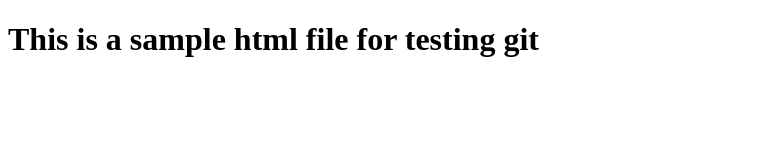
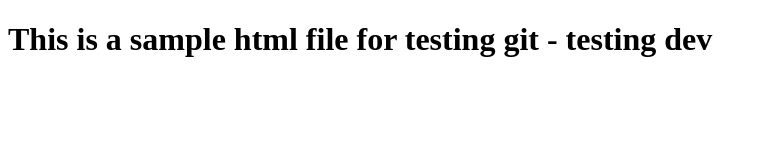
Before and after one commit to ashishmalpani706/test, a plain HTML site: page index.html in a window 1280 px wide. Shown: the whole page, without its empty margins (0-767 px from the left). Drawn offline with Linux system fonts and the light colour scheme.

Commit message:
"dev test"

```diff
--- a/index.html
+++ b/index.html
@@ -3,6 +3,6 @@
 	<head></head>
 
 	<body>
-		<h1>This is a sample html file for testing git</h1>
+		<h1>This is a sample html file for testing git - testing dev</h1>
 	</body>
 </html>
```
